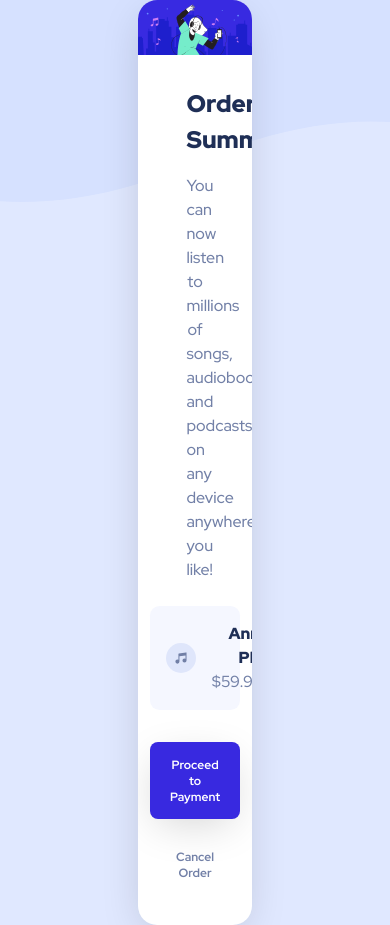
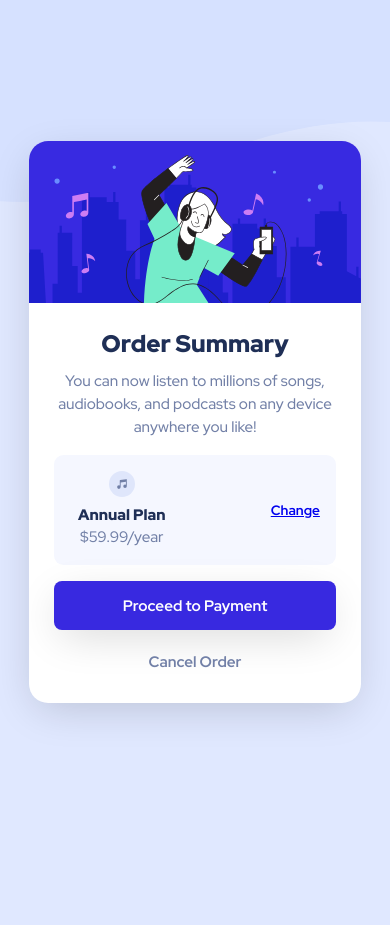
Before and after one commit to luciaguerra/order-summary-component, a plain HTML site: page index.html in a window 390 px wide. After the commit the page ends 844 px from the top, so only its background shows below. Drawn offline with Linux system fonts and the light colour scheme.

Commit message:
modified some html classes and added media queries to the css

```diff
--- a/css/styles.css
+++ b/css/styles.css
@@ -19,7 +19,6 @@
 
 body {
     text-align: center;
-
     background-color: var(--background-color);
     line-height: 1.5;
 }
@@ -32,11 +31,11 @@ body, button {
     font-family: 'Red Hat Display', sans-serif;
 }
 
-body, main, .plan-section, .anual-plan, .payment-section {
+body, main, .plan-section, .annual-plan, .payment-section {
     display: flex;
 }
 
-body, main, .plan-section, .anual-plan {
+body, main, .plan-section, .annual-plan {
     align-items: center;
 }
 
@@ -123,7 +122,7 @@ button {
 
 .change-plan, button {
     font-weight: 700;
-    font-size: 0.75rem;
+    font-size: 0.85rem;
 }
 
 .change-plan:hover {
@@ -151,3 +150,100 @@ button {
     margin: 0 0 1.8rem;
     background-color: rgba(255, 255, 255, 0);
 }
+
+@media screen and (max-width: 1220px) {
+    .container {
+        width: 35%;
+    }
+}
+
+@media screen and (max-width: 1000px) {
+    .container {
+        width: 40%;
+    }
+}
+
+@media screen and (max-width: 820px) {
+    .container {
+        width: 45%;
+    }
+}
+
+@media screen and (max-width: 680px) {
+    .container {
+        width: 50%;
+    }
+}
+
+@media screen and (max-width: 500px) {
+    p, button {
+        font-size: 1rem;
+    }
+
+    .container {
+        width: 85%;
+    }
+
+    .summary-section {
+        padding: 1.3rem 2.85rem;
+    }
+
+    .change-plan {
+        font-size: 0.85rem;
+    }
+
+    .cancel-order {
+        margin: 0 0 1rem;
+    }
+}
+
+@media screen and (max-width: 400px) {
+    h1 {
+        margin: 0 0 0.5rem;
+    }
+
+    p, button {
+        font-size: 0.95rem;
+    }
+
+    .summary-section {
+        padding: 1rem 1.5rem;
+    }
+
+    .plan-section, .payment-section {
+        width: 85%;
+    }
+
+    .plan-info {
+        margin: 0 0.5rem;
+    }
+
+    .annual-plan {
+        text-align: start;
+    }
+
+    .make-payment {
+        margin: 1rem 0 0.5rem;
+    }
+
+}
+
+@media screen and (max-width: 300px) {
+    h1 {
+        font-size: 1.4rem;
+    }
+
+    p, button {
+        font-size: 0.8rem;
+    }
+
+    .plan-section {
+        padding: 0.7rem;
+        line-height: 1.2;
+    }
+
+    .change-plan {
+        font-size: 0.7rem;
+    }
+
+}
```
